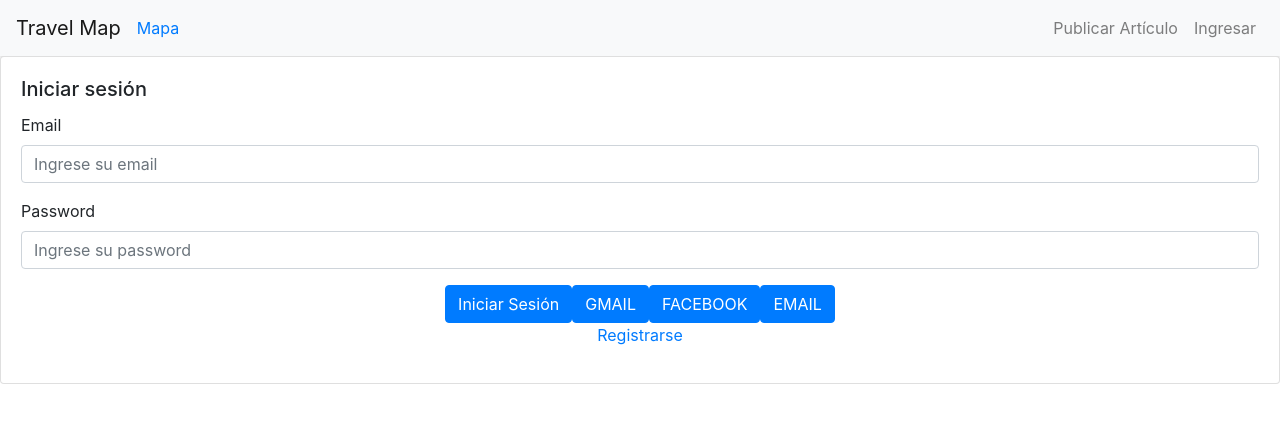
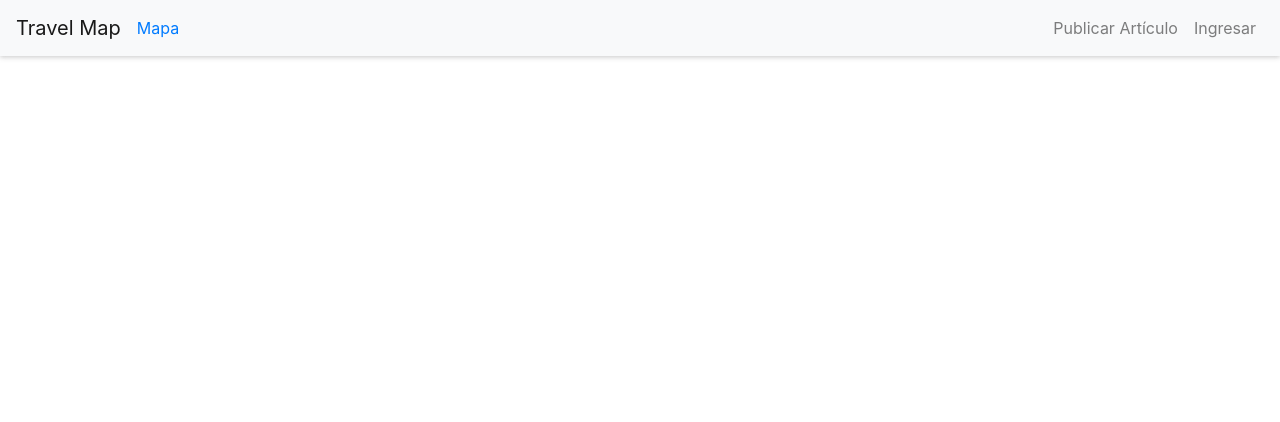
Before and after one commit to ferca84/travelmapar, a Next.js app: page /login in a window 1280 px wide. Shown: the top 422 px of the page. Built offline with nearby package versions, Linux system fonts and the light colour scheme; no server answers.

Commit message:
login out

```diff
--- a/pages/login.js
+++ b/pages/login.js
@@ -2,7 +2,7 @@ import React, { useEffect, useState } from 'react'
 
 import { Card, Form, Button } from 'react-bootstrap';
 import Layout from '../components/Layout';
-import FormLogin from '../components/FormLogin';
+// import FormLogin from '../components/FormLogin';
 import GlobalProvider from "../components/context/globalContext";
 import { onAuthStateChanged } from '../firebase/client';
 // import ReactGA from 'react-ga';
@@ -15,11 +15,12 @@ const loginPage = (props) => {
 		 onAuthStateChanged(setUser)
 	}, [])
 	value={{ user, setUser }}
+	<FormLogin />
 */
 	return (
 		<GlobalProvider.Provider  >
 			<Layout>
-				<FormLogin />
+
 			</Layout>
 		</GlobalProvider.Provider>
 	)
```
